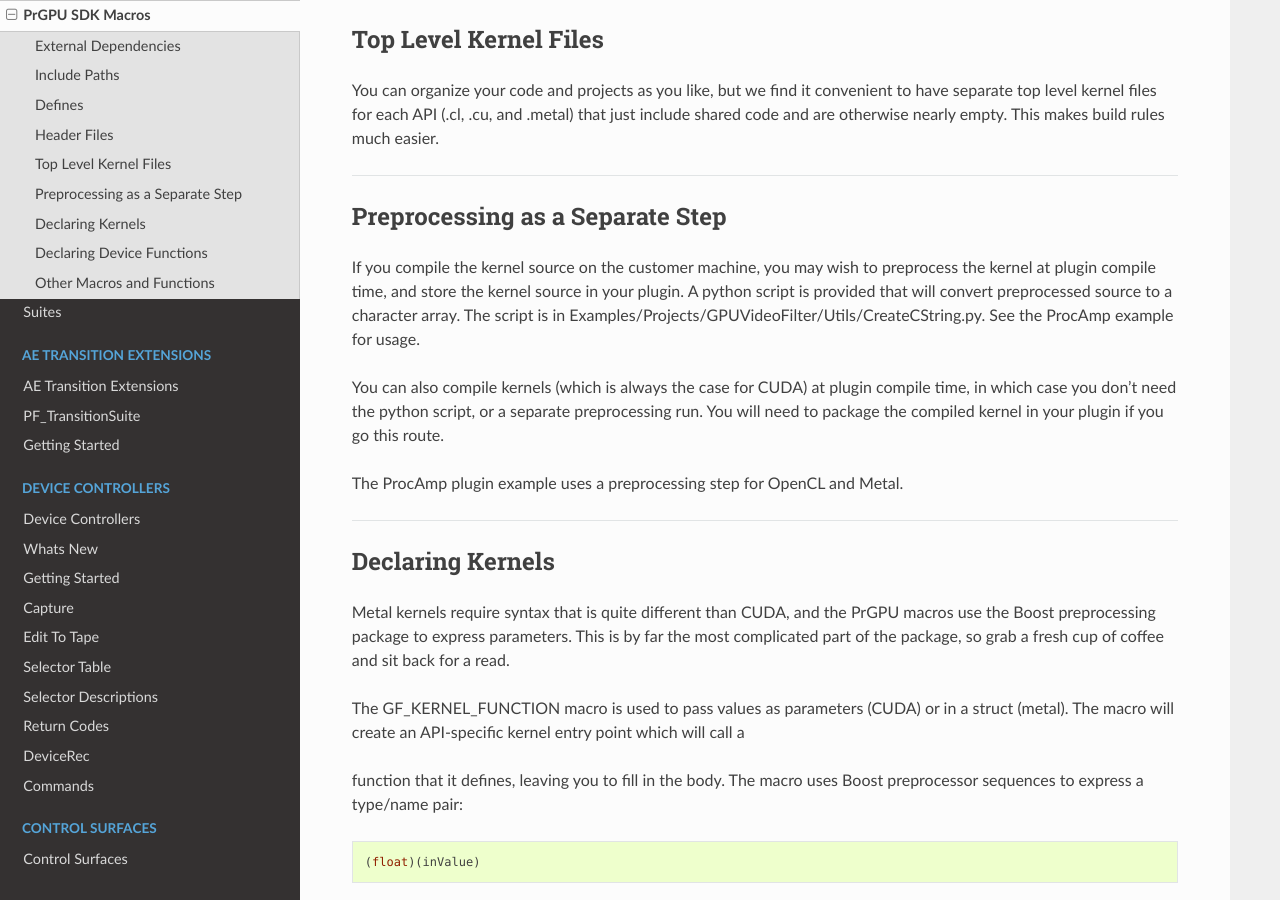
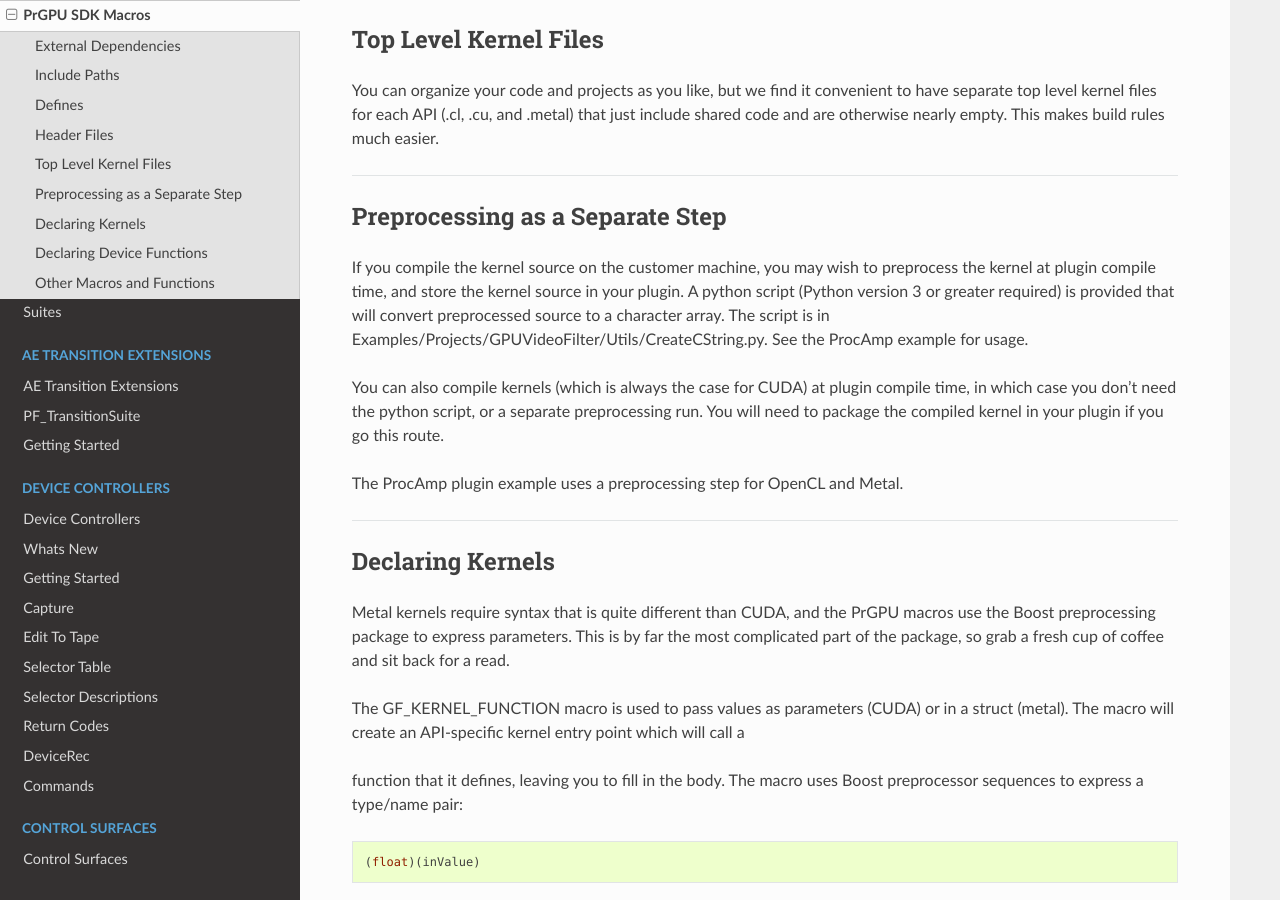
Before and after one commit to docsforadobe/premiere-plugin-guide, a Sphinx documentation site: the page built from docs/gpu-effects-transitions/PrGPU-SDK-macros.rst, in a window 1280 px wide and 900 px high, scrolled down 1753 px. Built offline with Sphinx 7.4.7 and the Read the Docs theme 2.0.0, drawn with Linux system fonts in a browser that asks for light colours.

Commit message:
Added Python 3 requirement
Mentioned necessity of Python 3, to support some custom build steps.

```diff
--- a/docs/conf.py
+++ b/docs/conf.py
@@ -25,7 +25,7 @@
 copyright = u'1992–2020 Adobe Systems Incorporated'
 author = u'Adobe Systems Incorporated'
 
-version = u'15.2.0'
+version = u'22.0.0'
 release = u'1.0'
 
 pygments_style = 'sphinx'
--- a/docs/gpu-effects-transitions/PrGPU-SDK-macros.rst
+++ b/docs/gpu-effects-transitions/PrGPU-SDK-macros.rst
@@ -76,7 +76,7 @@
 Preprocessing as a Separate Step
 ================================================================================
 
-If you compile the kernel source on the customer machine, you may wish to preprocess the kernel at plugin compile time, and store the kernel source in your plugin. A python script is provided that will convert preprocessed source to a character array. The script is in Examples/Projects/GPUVideoFilter/Utils/CreateCString.py. See the ProcAmp example for usage.
+If you compile the kernel source on the customer machine, you may wish to preprocess the kernel at plugin compile time, and store the kernel source in your plugin. A python script (Python version 3 or greater required) is provided that will convert preprocessed source to a character array. The script is in Examples/Projects/GPUVideoFilter/Utils/CreateCString.py. See the ProcAmp example for usage.
 
 You can also compile kernels (which is always the case for CUDA) at plugin compile time, in which case you don't need the python script, or a separate preprocessing run. You will need to package the compiled kernel in your plugin if you go this route.
 
--- a/docs/gpu-effects-transitions/getting-started.rst
+++ b/docs/gpu-effects-transitions/getting-started.rst
@@ -12,7 +12,7 @@
 
 The samples also use Boost, which may be downloaded at boost.org. Download that, and create a variable named BOOST_BASE_PATH just as you did with AE_SDK_BASE_PATH above.
 
-Finally, install Python, if you do not have it already. It may be downloaded at python.org. The sample projects use this as part of the custom build steps.
+Finally, install Python 3 or greater, if you do not have it already. It may be downloaded at python.org. The sample projects use this as part of the custom build steps.
 
 Depending on whether your effect will use CUDA, you'll need to download the CUDA SDK. On Windows, create an environment variable pointing to it named CUDA_SDK_BASE_PATH, so that the linker will find the right libraries.
 
--- a/docs/history.rst
+++ b/docs/history.rst
@@ -6,7 +6,7 @@
 +-------------------+-----------------------------+-------------------------------------+
 |     **Date**      |       **Maintainer**        |             **Version**             |
 +===================+=============================+=====================================+
-| 6 Oct 2021        | Bruce Bullis                | Version 22.0                        |
+| 6 Oct 2021        | Sanaz Golbabaei             | Version 22.0                        |
 +-------------------+-----------------------------+-------------------------------------+
 | 8 May 2020        | Bruce Bullis                | Version 14.2                        |
 +-------------------+-----------------------------+-------------------------------------+
```
